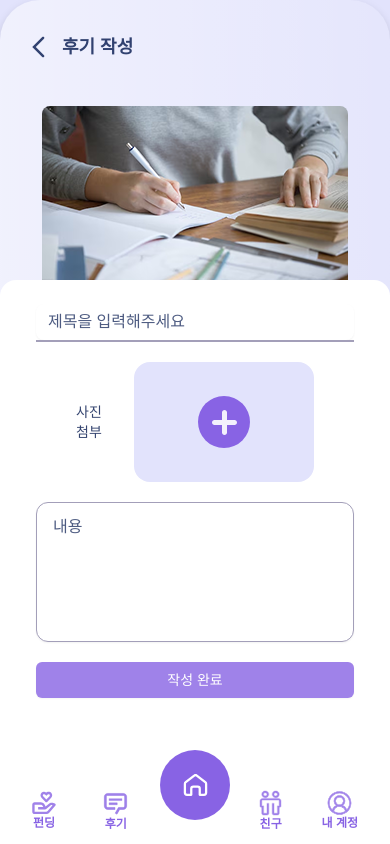
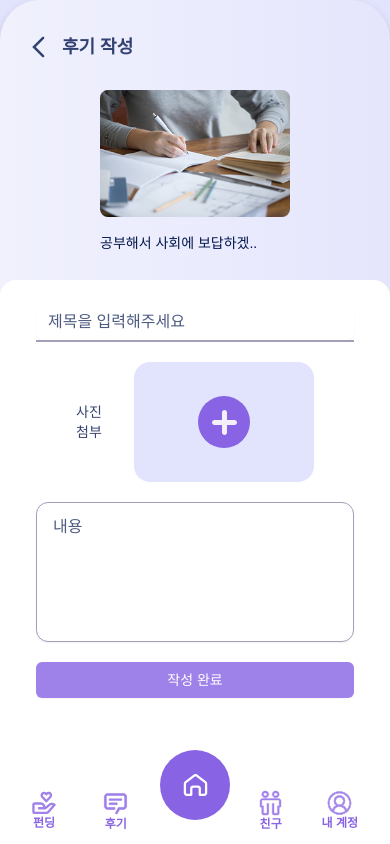
Before and after one commit to 2025-Advanced-Capstone-Chaeum/FE, a Next.js app: page /review/write/1 in a window 390 px wide. Built offline with nearby package versions, Linux system fonts and the light colour scheme; a web font is replaced by a local one.

Commit message:
refactor: 리뷰카드 반응형 구현

```diff
--- a/src/app/(review)/review/write/[id]/page.tsx
+++ b/src/app/(review)/review/write/[id]/page.tsx
@@ -49,7 +49,7 @@ const ReviewWritePage = () => {
   return (
     <>
       <BackButton>후기 작성</BackButton>
-      <div className="flex justify-center py-5">
+      <div className="justify-center px-25 sm:px-35 md:px-55 py-1">
         <ReviewCard reviewData={cardData} />
       </div>
 
--- a/src/components/funding/ReviewCard.tsx
+++ b/src/components/funding/ReviewCard.tsx
@@ -21,7 +21,7 @@ const ReviewCard = ({ reviewData }: { reviewData: reviewDataProps }) => {
           height={100}
           className="w-full h-auto rounded-lg object-cover"
         />
-        <p className="text-xs text-secondary mt-4 text-left">
+        <p className="text-sm text-secondary mt-4 text-left">
           {reviewData.title.length > 13
             ? reviewData.title.slice(0, 13) + ".."
             : reviewData.title}
```
